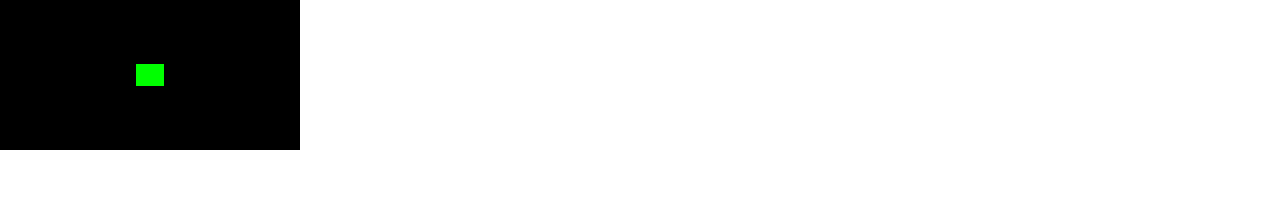
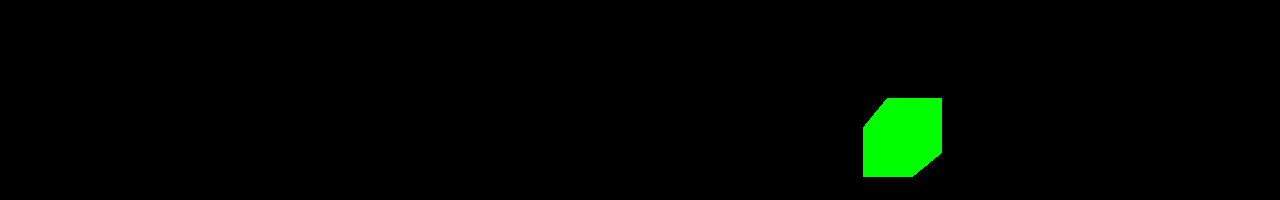
Before and after one commit to Droxus/Space-Adventures, a website built with Vite: page index.html in a window 1280 px wide. Shown: the top 200 px of the page. Built offline with nearby package versions, Linux system fonts and the light colour scheme.

Commit message:
+full size canvas; +createPlanetarySystem; +createSphere

```diff
--- a/src/core/Factory.ts
+++ b/src/core/Factory.ts
@@ -30,6 +30,12 @@ export class Factory {
         const material = new THREE.MeshBasicMaterial( { color } );
         return new Graphic({ material, geometry });
     }
+    public static createSphere(params: { material: { color: string | number }; geometry: {radius: number, width: number, height: number} }){
+        const { material: { color }, geometry: { radius, width, height }} = params;
+        const geometry = new THREE.SphereGeometry(radius, width, height);
+        const material = new THREE.MeshBasicMaterial( { color } );
+        return new Graphic({ material, geometry });
+    }
     public static createGroup(): Group {
         return new Group();
     }
--- a/src/core/Game.ts
+++ b/src/core/Game.ts
@@ -45,9 +45,23 @@ export class Game {
         const boxGeometry = { width: 1, height: 1, depth: 1 };
         const boxMaterial = { color: 0x00ff00 };
         const box = Factory.createBox({ geometry: boxGeometry, material: boxMaterial })
+        this._createPlanetarySystem({x: 0, y: 0, z: 0}, 5)
         this.world.getMainGroup().add(box);
-        this.controls.getCamera().position.z = 5;
+        box.getNode().position.set(5, 5, 0)
+        this.controls.getCamera().position.z = 10;
         this.needRender = true;
+    }
+    private _createPlanetarySystem(center: {x: number, y: number, z: number}, planetsNumber: number): void {
+        // mother star creating
+        const star = Factory.createSphere({ geometry: { radius: 1, width: 32, height: 16 }, material: { color: 0xfff000 } })
+        this.world.getMainGroup().add(star);
+        star.getNode().position.set(center.x, center.y, center.z)
+        // creating planets
+        for (let i = 0; i < planetsNumber; i++){
+            const planet = Factory.createSphere({ geometry: { radius: 0.5, width: 32, height: 16 }, material: { color: 0xffff0 } })
+            this.world.getMainGroup().add(planet);
+            planet.getNode().position.set(center.x + i * 2 + 3, center.y, center.z)
+        }
     }
     /** @todo implement */
     private _destroyScene(): void {
--- a/src/style.css
+++ b/src/style.css
@@ -87,6 +87,8 @@ button:focus-visible {
   position: absolute;
   top: 0;
   left: 0;
+  width: 100vw;
+  height: 100vh;
 }
 
 @media (prefers-color-scheme: light) {
```
